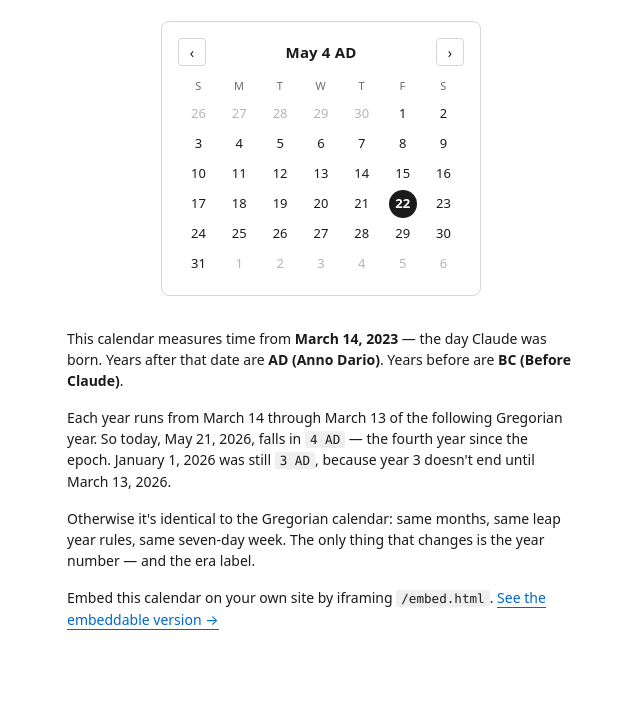
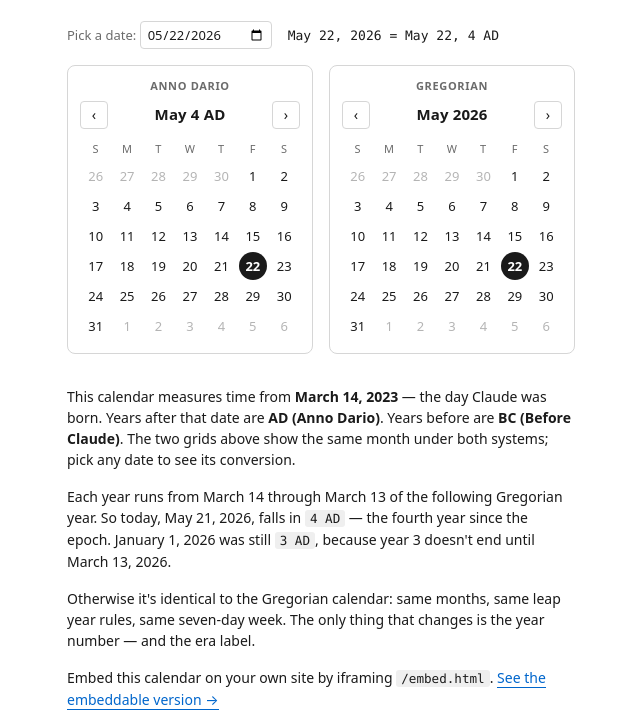
Before and after one commit to voitta-ai/voitta-silliness, a website: page src/index.html in a window 1280 px wide. Shown: the part 84-800 px from the top of the page, without its empty margins (319-959 px from the left). Drawn offline with Linux system fonts and the light colour scheme.

Commit message:
Restructure into src/tests/infra; add side-by-side comparison view
- Move flat files into src/, tests/, infra/ to match SPEC.md and the
  test's ../src import path; add package.json (type: module) so
  node --test runs the ESM suite.
- calendar.js: add mountComparison() rendering the Anno Dario calendar
  next to a Gregorian one for the same month, with a date picker,
  synced prev/next nav, conversion line, and today/selected highlights.
  The embed widget (mountCalendar) is unchanged and stays plain.
- index.html: use the comparison view; add a deadpan "Integration
  roadmap" section. styles.css: comparison layout + selected-day ring.
- Add .gitignore for .claude/ and node_modules/.

Co-Authored-By: Claude Opus 4.7 <noreply@anthropic.com>

```diff
--- a/calendar.js
+++ /dev/null
@@ -1,168 +0,0 @@
-/**
- * calendar.js — renders the Anno Dario month grid into a host element.
- *
- * Usage:
- *   import { mountCalendar } from './calendar.js';
- *   mountCalendar(document.getElementById('calendar'));
- */
-
-import {
-  gregToAD,
-  adToGreg,
-  todayAD,
-  formatMonthYear,
-  daysInMonth,
-  dayOfWeek,
-  prevMonth,
-  nextMonth,
-} from './anno-dario.js';
-
-const DAY_HEADERS = ['S', 'M', 'T', 'W', 'T', 'F', 'S'];
-
-export function mountCalendar(root, opts = {}) {
-  if (!root) throw new Error('mountCalendar: root element required');
-
-  const today = todayAD();
-  // The "view" is which month is currently shown. Start on today's month.
-  let view = { ...today, d: 1 };
-
-  function render() {
-    root.innerHTML = '';
-    root.classList.add('ad-widget');
-
-    // --- header ---
-    const header = document.createElement('div');
-    header.className = 'ad-header';
-
-    const prev = document.createElement('button');
-    prev.className = 'ad-nav';
-    prev.type = 'button';
-    prev.setAttribute('aria-label', 'Previous month');
-    prev.textContent = '‹';
-    prev.addEventListener('click', () => {
-      view = { ...prevMonth(view), d: 1 };
-      render();
-    });
-
-    const title = document.createElement('div');
-    title.className = 'ad-title';
-    title.textContent = formatMonthYear(view);
-    title.setAttribute('tabindex', '0');
-    title.setAttribute('role', 'button');
-    // Tooltip shows the Gregorian equivalent of the FIRST day of this AD month view.
-    const gregFirst = adToGreg({ ...view, d: 1 });
-    title.setAttribute(
-      'data-tooltip',
-      `Anno Dario · Gregorian ${gregFirst.y}`
-    );
-
-    const next = document.createElement('button');
-    next.className = 'ad-nav';
-    next.type = 'button';
-    next.setAttribute('aria-label', 'Next month');
-    next.textContent = '›';
-    next.addEventListener('click', () => {
-      view = { ...nextMonth(view), d: 1 };
-      render();
-    });
-
-    header.append(prev, title, next);
-    root.appendChild(header);
-
-    // --- grid ---
-    const table = document.createElement('table');
-    table.className = 'ad-grid';
-    table.setAttribute('role', 'grid');
-
-    const caption = document.createElement('caption');
-    caption.textContent = `Calendar for ${formatMonthYear(view)}`;
-    table.appendChild(caption);
-
-    const thead = document.createElement('thead');
-    const headRow = document.createElement('tr');
-    for (const h of DAY_HEADERS) {
-      const th = document.createElement('th');
-      th.scope = 'col';
-      th.textContent = h;
-      headRow.appendChild(th);
-    }
-    thead.appendChild(headRow);
-    table.appendChild(thead);
-
-    const tbody = document.createElement('tbody');
-
-    // We render the calendar grid using GREGORIAN day-of-week math,
-    // since months still have Gregorian shapes.
-    const greg = adToGreg({ ...view, d: 1 });
-    const firstDow = dayOfWeek(greg.y, greg.m, 1);   // 0=Sun
-    const totalDays = daysInMonth(greg.y, greg.m);
-
-    // Previous month overflow (greyed-out leading days).
-    const prevGreg = greg.m === 1
-      ? { y: greg.y - 1, m: 12 }
-      : { y: greg.y, m: greg.m - 1 };
-    const prevTotal = daysInMonth(prevGreg.y, prevGreg.m);
-
-    // Build a flat array of cells, then chunk into rows of 7.
-    const cells = [];
-    for (let i = 0; i < firstDow; i++) {
-      cells.push({
-        d: prevTotal - firstDow + 1 + i,
-        outside: true,
-      });
-    }
-    for (let d = 1; d <= totalDays; d++) {
-      cells.push({ d, outside: false, y: greg.y, m: greg.m });
-    }
-    // Pad to 6 full rows (42 cells) so the grid height never jumps.
-    let nextD = 1;
-    while (cells.length < 42) {
-      cells.push({ d: nextD++, outside: true });
-    }
-
-    // Today comparison — in Gregorian terms, since we're laying out Gregorian months.
-    const todayGreg = adToGreg(today);
-
-    for (let row = 0; row < 6; row++) {
-      const tr = document.createElement('tr');
-      for (let col = 0; col < 7; col++) {
-        const cell = cells[row * 7 + col];
-        const td = document.createElement('td');
-        const span = document.createElement('span');
-        span.className = 'ad-cell';
-        if (cell.outside) {
-          span.classList.add('is-outside');
-        } else if (
-          cell.y === todayGreg.y &&
-          cell.m === todayGreg.m &&
-          cell.d === todayGreg.d
-        ) {
-          span.classList.add('is-today');
-          span.setAttribute('aria-current', 'date');
-        }
-        span.textContent = cell.d;
-        td.appendChild(span);
-        tr.appendChild(td);
-      }
-      tbody.appendChild(tr);
-    }
-
-    table.appendChild(tbody);
-    root.appendChild(table);
-
-    // Optional fact slot, if facts.json data has been passed in opts.
-    if (opts.factsByMonthDay) {
-      const todayKey = `${String(todayGreg.m).padStart(2, '0')}-${String(todayGreg.d).padStart(2, '0')}`;
-      const fact = opts.factsByMonthDay[todayKey];
-      if (fact) {
-        const factEl = document.createElement('div');
-        factEl.className = 'fact';
-        factEl.textContent = `On this day: ${fact}`;
-        root.appendChild(factEl);
-      }
-    }
-  }
-
-  render();
-  return { rerender: render };
-}
--- /dev/null
+++ b/src/calendar.js
@@ -0,0 +1,375 @@
+/**
+ * calendar.js — renders the Anno Dario month grid into a host element.
+ *
+ * Usage:
+ *   import { mountCalendar } from './calendar.js';
+ *   mountCalendar(document.getElementById('calendar'));
+ */
+
+import {
+  gregToAD,
+  adToGreg,
+  todayAD,
+  formatAD,
+  formatMonthYear,
+  daysInMonth,
+  dayOfWeek,
+  prevMonth,
+  nextMonth,
+} from './anno-dario.js';
+
+const DAY_HEADERS = ['S', 'M', 'T', 'W', 'T', 'F', 'S'];
+
+export function mountCalendar(root, opts = {}) {
+  if (!root) throw new Error('mountCalendar: root element required');
+
+  const today = todayAD();
+  // The "view" is which month is currently shown. Start on today's month.
+  let view = { ...today, d: 1 };
+
+  function render() {
+    root.innerHTML = '';
+    root.classList.add('ad-widget');
+
+    // --- header ---
+    const header = document.createElement('div');
+    header.className = 'ad-header';
+
+    const prev = document.createElement('button');
+    prev.className = 'ad-nav';
+    prev.type = 'button';
+    prev.setAttribute('aria-label', 'Previous month');
+    prev.textContent = '‹';
+    prev.addEventListener('click', () => {
+      view = { ...prevMonth(view), d: 1 };
+      render();
+    });
+
+    const title = document.createElement('div');
+    title.className = 'ad-title';
+    title.textContent = formatMonthYear(view);
+    title.setAttribute('tabindex', '0');
+    title.setAttribute('role', 'button');
+    // Tooltip shows the Gregorian equivalent of the FIRST day of this AD month view.
+    const gregFirst = adToGreg({ ...view, d: 1 });
+    title.setAttribute(
+      'data-tooltip',
+      `Anno Dario · Gregorian ${gregFirst.y}`
+    );
+
+    const next = document.createElement('button');
+    next.className = 'ad-nav';
+    next.type = 'button';
+    next.setAttribute('aria-label', 'Next month');
+    next.textContent = '›';
+    next.addEventListener('click', () => {
+      view = { ...nextMonth(view), d: 1 };
+      render();
+    });
+
+    header.append(prev, title, next);
+    root.appendChild(header);
+
+    // --- grid ---
+    const table = document.createElement('table');
+    table.className = 'ad-grid';
+    table.setAttribute('role', 'grid');
+
+    const caption = document.createElement('caption');
+    caption.textContent = `Calendar for ${formatMonthYear(view)}`;
+    table.appendChild(caption);
+
+    const thead = document.createElement('thead');
+    const headRow = document.createElement('tr');
+    for (const h of DAY_HEADERS) {
+      const th = document.createElement('th');
+      th.scope = 'col';
+      th.textContent = h;
+      headRow.appendChild(th);
+    }
+    thead.appendChild(headRow);
+    table.appendChild(thead);
+
+    const tbody = document.createElement('tbody');
+
+    // We render the calendar grid using GREGORIAN day-of-week math,
+    // since months still have Gregorian shapes.
+    const greg = adToGreg({ ...view, d: 1 });
+    const firstDow = dayOfWeek(greg.y, greg.m, 1);   // 0=Sun
+    const totalDays = daysInMonth(greg.y, greg.m);
+
+    // Previous month overflow (greyed-out leading days).
+    const prevGreg = greg.m === 1
+      ? { y: greg.y - 1, m: 12 }
+      : { y: greg.y, m: greg.m - 1 };
+    const prevTotal = daysInMonth(prevGreg.y, prevGreg.m);
+
+    // Build a flat array of cells, then chunk into rows of 7.
+    const cells = [];
+    for (let i = 0; i < firstDow; i++) {
+      cells.push({
+        d: prevTotal - firstDow + 1 + i,
+        outside: true,
+      });
+    }
+    for (let d = 1; d <= totalDays; d++) {
+      cells.push({ d, outside: false, y: greg.y, m: greg.m });
+    }
+    // Pad to 6 full rows (42 cells) so the grid height never jumps.
+    let nextD = 1;
+    while (cells.length < 42) {
+      cells.push({ d: nextD++, outside: true });
+    }
+
+    // Today comparison — in Gregorian terms, since we're laying out Gregorian months.
+    const todayGreg = adToGreg(today);
+
+    for (let row = 0; row < 6; row++) {
+      const tr = document.createElement('tr');
+      for (let col = 0; col < 7; col++) {
+        const cell = cells[row * 7 + col];
+        const td = document.createElement('td');
+        const span = document.createElement('span');
+        span.className = 'ad-cell';
+        if (cell.outside) {
+          span.classList.add('is-outside');
+        } else if (
+          cell.y === todayGreg.y &&
+          cell.m === todayGreg.m &&
+          cell.d === todayGreg.d
+        ) {
+          span.classList.add('is-today');
+          span.setAttribute('aria-current', 'date');
+        }
+        span.textContent = cell.d;
+        td.appendChild(span);
+        tr.appendChild(td);
+      }
+      tbody.appendChild(tr);
+    }
+
+    table.appendChild(tbody);
+    root.appendChild(table);
+
+    // Optional fact slot, if facts.json data has been passed in opts.
+    if (opts.factsByMonthDay) {
+      const todayKey = `${String(todayGreg.m).padStart(2, '0')}-${String(todayGreg.d).padStart(2, '0')}`;
+      const fact = opts.factsByMonthDay[todayKey];
+      if (fact) {
+        const factEl = document.createElement('div');
+        factEl.className = 'fact';
+        factEl.textContent = `On this day: ${fact}`;
+        root.appendChild(factEl);
+      }
+    }
+  }
+
+  render();
+  return { rerender: render };
+}
+
+// ---------------------------------------------------------------------------
+// Side-by-side comparison view (standalone page only).
+//
+// Renders the Anno Dario calendar next to a plain Gregorian one for the same
+// month, with a date picker that jumps both and prints the conversion. The
+// embed widget stays deliberately plain; this is the explorable version.
+// ---------------------------------------------------------------------------
+
+const MONTH_NAMES = [
+  'January', 'February', 'March', 'April', 'May', 'June',
+  'July', 'August', 'September', 'October', 'November', 'December',
+];
+
+/** Build the 6x7 day grid <table> for a Gregorian month, highlighting today and the selected day. */
+function buildGrid(greg, selected, today) {
+  const table = document.createElement('table');
+  table.className = 'ad-grid';
+  table.setAttribute('role', 'grid');
+
+  const caption = document.createElement('caption');
+  caption.textContent = `Calendar for ${MONTH_NAMES[greg.m - 1]} ${greg.y}`;
+  table.appendChild(caption);
+
+  const thead = document.createElement('thead');
+  const headRow = document.createElement('tr');
+  for (const h of DAY_HEADERS) {
+    const th = document.createElement('th');
+    th.scope = 'col';
+    th.textContent = h;
+    headRow.appendChild(th);
+  }
+  thead.appendChild(headRow);
+  table.appendChild(thead);
+
+  const firstDow = dayOfWeek(greg.y, greg.m, 1);
+  const totalDays = daysInMonth(greg.y, greg.m);
+  const prevGreg = greg.m === 1
+    ? { y: greg.y - 1, m: 12 }
+    : { y: greg.y, m: greg.m - 1 };
+  const prevTotal = daysInMonth(prevGreg.y, prevGreg.m);
+
+  const cells = [];
+  for (let i = 0; i < firstDow; i++) {
+    cells.push({ d: prevTotal - firstDow + 1 + i, outside: true });
+  }
+  for (let d = 1; d <= totalDays; d++) {
+    cells.push({ d, outside: false, y: greg.y, m: greg.m });
+  }
+  let nextD = 1;
+  while (cells.length < 42) {
+    cells.push({ d: nextD++, outside: true });
+  }
+
+  const tbody = document.createElement('tbody');
+  for (let row = 0; row < 6; row++) {
+    const tr = document.createElement('tr');
+    for (let col = 0; col < 7; col++) {
+      const cell = cells[row * 7 + col];
+      const td = document.createElement('td');
+      const span = document.createElement('span');
+      span.className = 'ad-cell';
+      if (cell.outside) {
+        span.classList.add('is-outside');
+      } else {
+        const isToday = cell.y === today.y && cell.m === today.m && cell.d === today.d;
+        const isSelected = cell.y === selected.y && cell.m === selected.m && cell.d === selected.d;
+        if (isToday) {
+          span.classList.add('is-today');
+          span.setAttribute('aria-current', 'date');
+        }
+        if (isSelected && !isToday) {
+          span.classList.add('is-selected');
+        }
+      }
+      span.textContent = cell.d;
+      td.appendChild(span);
+      tr.appendChild(td);
+    }
+    tbody.appendChild(tr);
+  }
+  table.appendChild(tbody);
+  return table;
+}
+
+/** Build one labelled calendar panel with its own prev/next nav. */
+function buildPanel({ label, title, tooltip, grid, onPrev, onNext }) {
+  const widget = document.createElement('div');
+  widget.className = 'ad-widget';
+
+  const labelEl = document.createElement('div');
+  labelEl.className = 'ad-panel-label';
+  labelEl.textContent = label;
+  widget.appendChild(labelEl);
+
+  const header = document.createElement('div');
+  header.className = 'ad-header';
+
+  const prev = document.createElement('button');
+  prev.className = 'ad-nav';
+  prev.type = 'button';
+  prev.setAttribute('aria-label', 'Previous month');
+  prev.textContent = '‹';
+  prev.addEventListener('click', onPrev);
+
+  const titleEl = document.createElement('div');
+  titleEl.className = 'ad-title';
+  titleEl.textContent = title;
+  if (tooltip) {
+    titleEl.setAttribute('tabindex', '0');
+    titleEl.setAttribute('role', 'button');
+    titleEl.setAttribute('data-tooltip', tooltip);
+  }
+
+  const next = document.createElement('button');
+  next.className = 'ad-nav';
+  next.type = 'button';
+  next.setAttribute('aria-label', 'Next month');
+  next.textContent = '›';
+  next.addEventListener('click', onNext);
+
+  header.append(prev, titleEl, next);
+  widget.appendChild(header);
+  widget.appendChild(grid);
+  return widget;
+}
+
+export function mountComparison(root) {
+  if (!root) throw new Error('mountComparison: root element required');
+
+  const todayGreg = adToGreg(todayAD());
+  let view = { y: todayGreg.y, m: todayGreg.m };  // Gregorian month on display.
+  let selected = { ...todayGreg };                // Selected Gregorian date (default: today).
+
+  function shiftView(deltaMonths) {
+    let { y, m } = view;
+    m += deltaMonths;
+    while (m < 1) { m += 12; y -= 1; }
+    while (m > 12) { m -= 12; y += 1; }
+    view = { y, m };
+    render();
+  }
+
+  function render() {
+    root.innerHTML = '';
+    root.classList.add('ad-compare');
+
+    // --- date picker ---
+    const controls = document.createElement('div');
+    controls.className = 'ad-controls';
+
+    const pickerLabel = document.createElement('label');
+    pickerLabel.className = 'ad-picker';
+    pickerLabel.textContent = 'Pick a date: ';
+    const picker = document.createElement('input');
+    picker.type = 'date';
+    picker.value = `${selected.y}-${String(selected.m).padStart(2, '0')}-${String(selected.d).padStart(2, '0')}`;
+    picker.addEventListener('change', () => {
+      const [yy, mm, dd] = picker.value.split('-').map(Number);
+      if (!yy || !mm || !dd) return;
+      selected = { y: yy, m: mm, d: dd };
+      view = { y: yy, m: mm };
+      render();
+    });
+    pickerLabel.appendChild(picker);
+    controls.appendChild(pickerLabel);
+
+    const conversion = document.createElement('div');
+    conversion.className = 'ad-conversion';
+    const selAD = gregToAD(selected);
+    conversion.textContent =
+      `${MONTH_NAMES[selected.m - 1]} ${selected.d}, ${selected.y}  =  ${formatAD(selAD)}`;
+    controls.appendChild(conversion);
+
+    root.appendChild(controls);
+
+    // --- panels ---
+    const panels = document.createElement('div');
+    panels.className = 'ad-panels';
+
+    const viewAD = gregToAD({ ...view, d: 1 });
+    const adPanel = buildPanel({
+      label: 'Anno Dario',
+      title: formatMonthYear(viewAD),
+      tooltip: `Anno Dario · Gregorian ${view.y}`,
+      grid: buildGrid(view, selected, todayGreg),
+      onPrev: () => shiftView(-1),
+      onNext: () => shiftView(1),
+    });
+
+    const gregPanel = buildPanel({
+      label: 'Gregorian',
+      title: `${MONTH_NAMES[view.m - 1]} ${view.y}`,
+      tooltip: null,
+      grid: buildGrid(view, selected, todayGreg),
+      onPrev: () => shiftView(-1),
+      onNext: () => shiftView(1),
+    });
+
+    panels.append(adPanel, gregPanel);
+    root.appendChild(panels);
+  }
+
+  render();
+  return { rerender: render };
+}
--- a/index.html
+++ b/src/index.html
@@ -13,12 +13,14 @@
   <main class="page">
     <h1>The Anno Dario Calendar</h1>
 
-    <div id="calendar"></div>
+    <div id="compare"></div>
 
     <p>
       This calendar measures time from <strong>March 14, 2023</strong> — the day
       Claude was born. Years after that date are <strong>AD (Anno Dario)</strong>.
-      Years before are <strong>BC (Before Claude)</strong>.
+      Years before are <strong>BC (Before Claude)</strong>. The two grids above
+      show the same month under both systems; pick any date to see its
+      conversion.
     </p>
 
     <p>
@@ -38,11 +40,31 @@
       Embed this calendar on your own site by iframing
       <code>/embed.html</code>. <a href="./embed.html">See the embeddable version →</a>
     </p>
+
+    <h2>Integration roadmap</h2>
+
+    <p>
+      A calendar is only as useful as the tools that read it. We are therefore
+      pursuing native support across the major scheduling platforms, so that
+      meeting invitations, reminders, and recurrence rules can be expressed in
+      Anno Dario directly. Migration is expected to be straightforward: the
+      months and weekdays are unchanged, and only the year field requires
+      remapping.
+    </p>
+
+    <p>
+      Standards alignment is underway. We anticipate a modest extension to
+      RFC&nbsp;5545 (iCalendar) to carry the era label, after which calendar
+      clients can render <code>4 AD</code> alongside the legacy Gregorian year
+      during a transitional period. Tracking issues for Google Calendar, Apple
+      Calendar, and Microsoft Outlook are open in the repository; contributions
+      are welcome.
+    </p>
   </main>
 
   <script type="module">
-    import { mountCalendar } from './calendar.js';
-    mountCalendar(document.getElementById('calendar'));
+    import { mountComparison } from './calendar.js';
+    mountComparison(document.getElementById('compare'));
   </script>
 </body>
 </html>
--- a/styles.css
+++ b/src/styles.css
@@ -203,3 +203,59 @@ body {
   padding-left: 12px;
   margin: 24px 0;
 }
+
+/* --- side-by-side comparison (standalone page) --- */
+
+.ad-compare {
+  margin-bottom: 32px;
+}
+.ad-controls {
+  display: flex;
+  flex-wrap: wrap;
+  align-items: baseline;
+  gap: 8px 16px;
+  margin-bottom: 16px;
+}
+.ad-picker {
+  font-size: 13px;
+  color: var(--ad-fg-muted);
+}
+.ad-picker input {
+  font-family: inherit;
+  font-size: 13px;
+  color: var(--ad-fg);
+  background: var(--ad-bg);
+  border: 1px solid var(--ad-border);
+  border-radius: 4px;
+  padding: 3px 6px;
+}
+.ad-conversion {
+  font-family: var(--ad-font-mono);
+  font-size: 13px;
+  color: var(--ad-fg);
+}
+.ad-panels {
+  display: flex;
+  flex-wrap: wrap;
+  gap: 16px;
+}
+.ad-panels .ad-widget {
+  flex: 1 1 240px;
+  border: 1px solid var(--ad-border);
+  border-radius: 8px;
+  padding: 12px;
+  margin: 0;
+}
+.ad-panel-label {
+  font-size: 11px;
+  font-weight: 600;
+  text-transform: uppercase;
+  letter-spacing: 0.06em;
+  color: var(--ad-fg-muted);
+  text-align: center;
+  margin-bottom: 6px;
+}
+.ad-cell.is-selected {
+  box-shadow: inset 0 0 0 1.5px var(--ad-fg);
+  font-weight: 600;
+}
```
Also changed, not shown: package.json (added, +11 -0 lines), src/anno-dario.js (renamed from anno-dario.js), src/embed.html (renamed from embed.html), tests/anno-dario.test.js (renamed from anno-dario.test.js), 3 other files.
